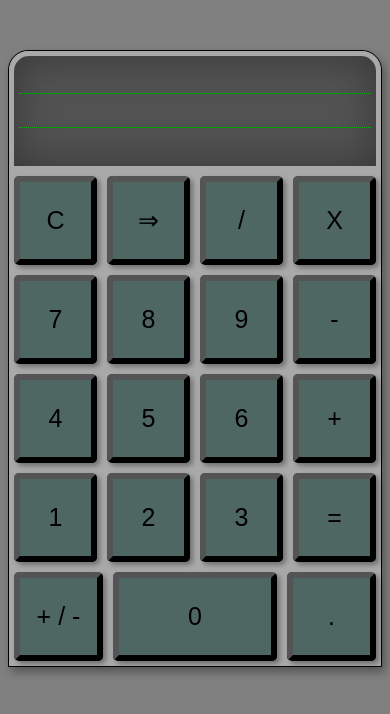
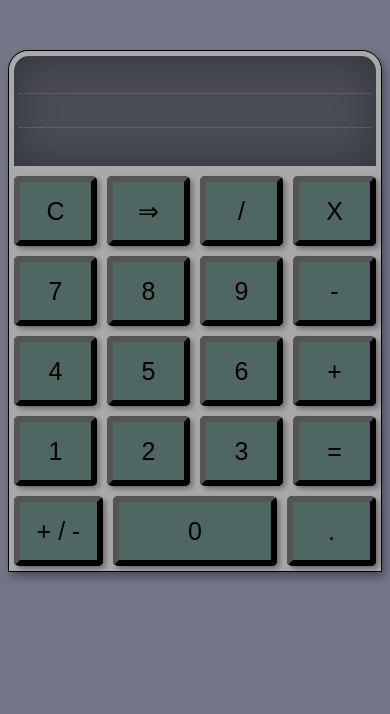
Before and after one commit to Noxtirion/React-Calculator, a React app: page / in a window 390 px wide. Built offline with nearby package versions, Linux system fonts and the light colour scheme.

Commit message:
Change style

```diff
--- a/src/style.css
+++ b/src/style.css
@@ -5,7 +5,7 @@
 }
 
 body {
-   background-color: gray;
+   background-color: #727687;
 }
 
 .calculator {
@@ -73,6 +73,7 @@ button {
 
 button:hover {
    background-color: rgba(47, 79, 79, 0.53);
+   color: rgba(10, 186, 10, 0.891);
 }
 
 [class="0"] {
@@ -83,6 +84,9 @@ button:hover {
    .view {
       font-size: 2em;
    }
+   button {
+      height: 70px;
+   }
 }
 
 @media (max-width: 350px) {
```
